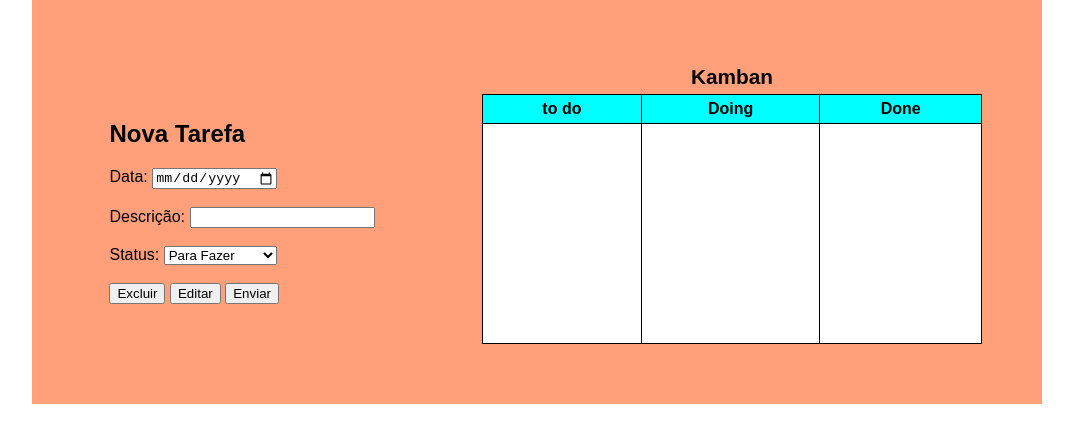
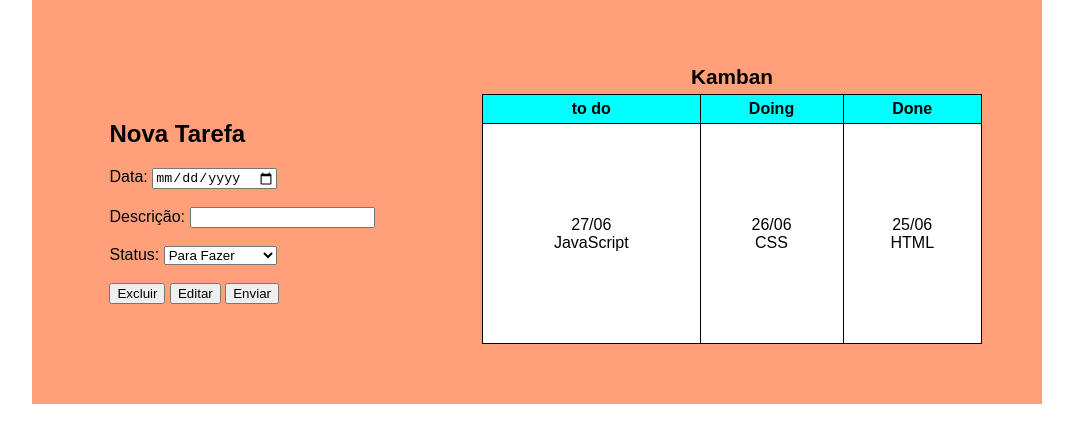
Before and after one commit to Luiz-F3lipe/AprendendoFrontEnd, a plain HTML site: page exaula1_2/kamban.html in a window 1280 px wide. Shown: the whole page, without its empty margins (103-1176 px from the left). Drawn offline with Linux system fonts and the light colour scheme.

Commit message:
Exercicio4 refatorado

```diff
--- a/exaula1_2/kamban.html
+++ b/exaula1_2/kamban.html
@@ -45,9 +45,18 @@
                 </thead>
                 <tbody>
                     <tr>
-                        <td> </td>
-                        <td> </td>
-                        <td> </td>
+                        <td>
+                            27/06 <br>
+                            JavaScript
+                        </td>
+                        <td>
+                            26/06 <br>
+                            CSS
+                        </td>
+                        <td>
+                            25/06 <br>
+                            HTML
+                        </td>
                     </tr>
                 </tbody>
             </table>
--- a/exaula1_2/kanban.css
+++ b/exaula1_2/kanban.css
@@ -43,4 +43,5 @@ th {
 }
 td {
     background-color: white;
+    text-align: center;
 }
```
